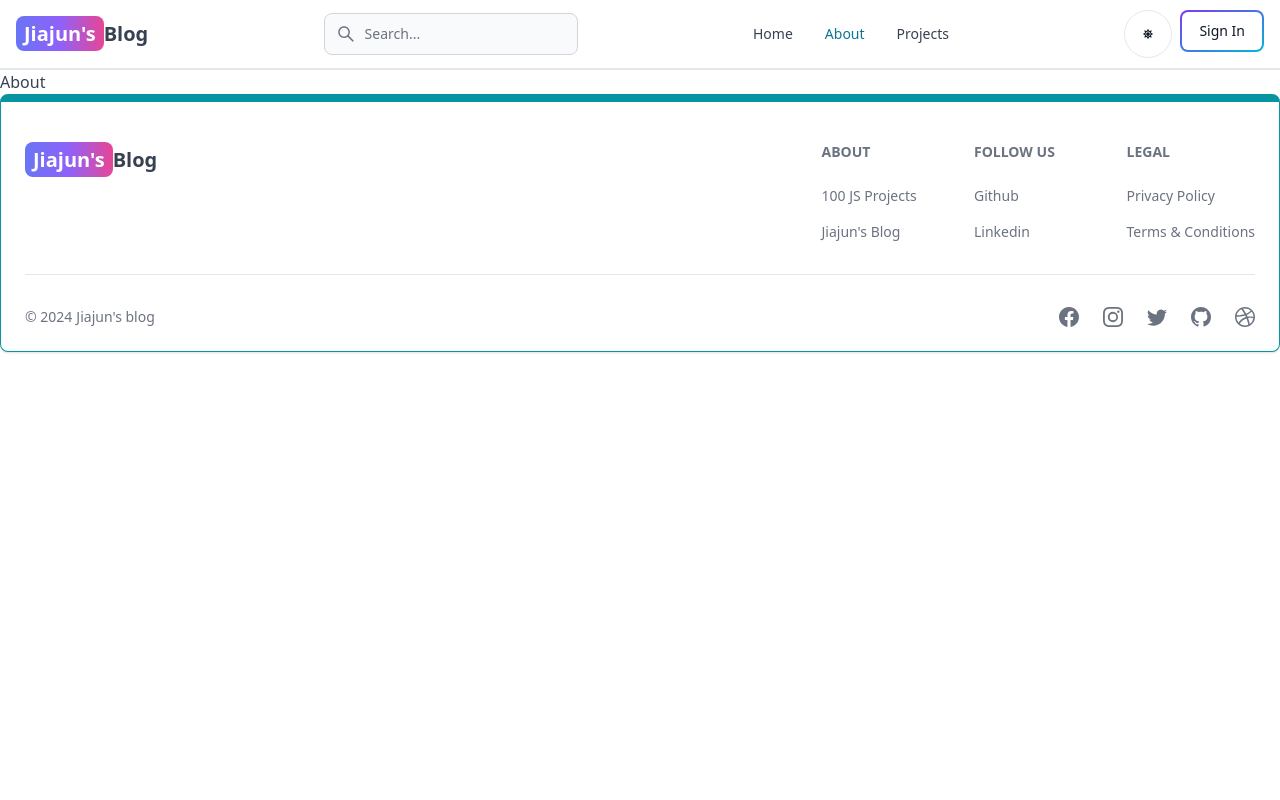
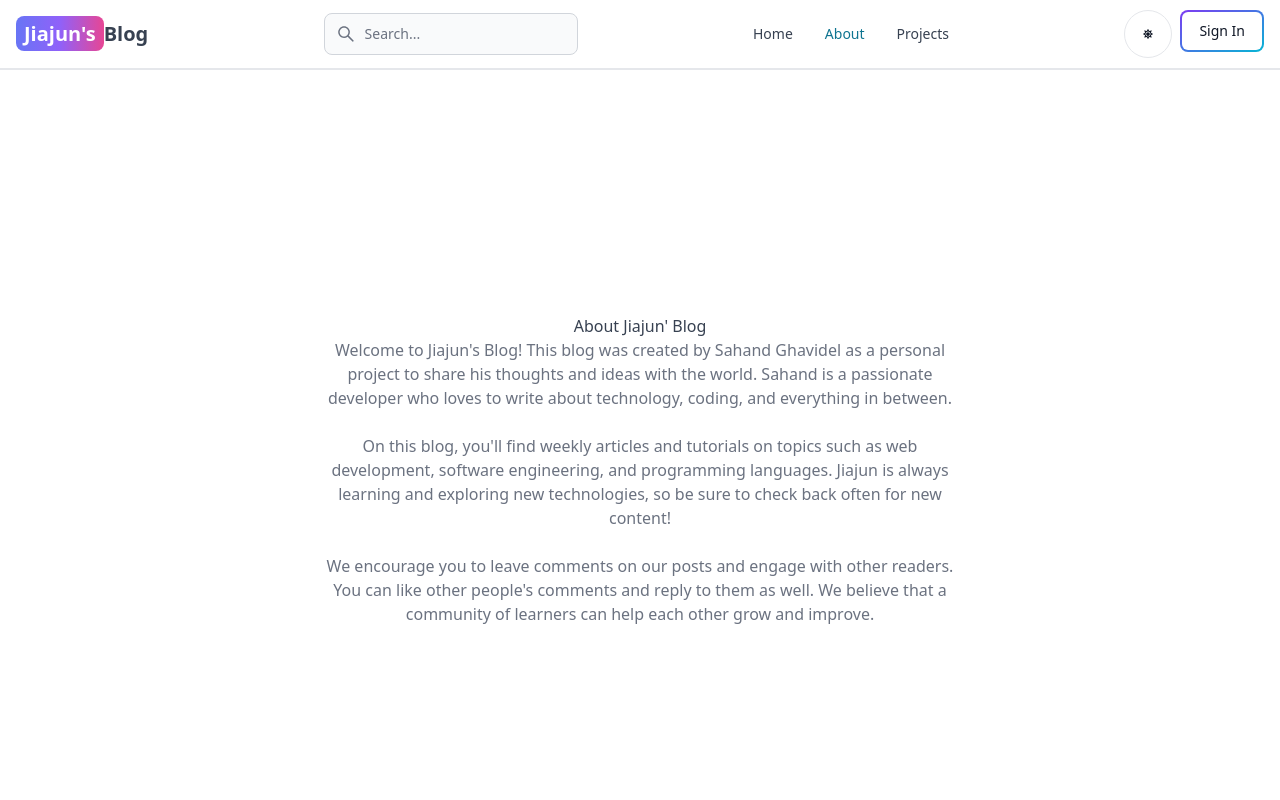
Before and after one commit to JiaJ-LLLL/mern-blog, a React (Vite) app in the folder client/: page /about in a window 1280 px wide. Shown: the top 800 px of the page. Built offline with nearby package versions, Linux system fonts and the light colour scheme; no server answers.

Commit message:
Finish about and projects page

```diff
--- a/client/src/pages/About.jsx
+++ b/client/src/pages/About.jsx
@@ -1,28 +1,35 @@
-import React from 'react';
+import React from 'react'
 
-// #region constants
+export default function About() {
+  return (
+    <div>
+      <div className='min-h-screen flex items-center justify-center'>
+        <div className='max-w-2xl mx-auto p-3 text-center'>
+            <h1>About Jiajun' Blog</h1>
+            <div className='text-md text-gray-500 flex flex-col gap-6'>
+            <p>
+              Welcome to Jiajun's Blog! This blog was created by Sahand Ghavidel
+              as a personal project to share his thoughts and ideas with the
+              world. Sahand is a passionate developer who loves to write about
+              technology, coding, and everything in between.
+            </p>
 
-// #endregion
+            <p>
+              On this blog, you'll find weekly articles and tutorials on topics
+              such as web development, software engineering, and programming
+              languages. Jiajun is always learning and exploring new
+              technologies, so be sure to check back often for new content!
+            </p>
 
-// #region styled-components
-
-// #endregion
-
-// #region functions
-
-// #endregion
-
-// #region component
-const propTypes = {};
-
-const defaultProps = {};
-
-/**
- *
- */
-const About = () => {
-    return <div>About</div>;
+            <p>
+              We encourage you to leave comments on our posts and engage with
+              other readers. You can like other people's comments and reply to
+              them as well. We believe that a community of learners can help
+              each other grow and improve.
+            </p>
+          </div>
+        </div>
+      </div>
+    </div>
+  )
 }
-// #endregion
-
-export default About;
--- a/client/src/pages/Projects.jsx
+++ b/client/src/pages/Projects.jsx
@@ -1,31 +1,12 @@
-import React from 'react';
+import React from 'react'
+import CallToAction from '../components/CallToAction'
 
-// #region constants
-
-// #endregion
-
-// #region styled-components
-
-// #endregion
-
-// #region functions
-
-// #endregion
-
-// #region component
-const propTypes = {};
-
-const defaultProps = {};
-
-/**
- *
- */
-const Projects = () => {
-    return <div>projects</div>;
+export default function Projects() {
+    return (
+        <div className='min-h-screen max-w-2xl mx-auto flex justify-center items-center flex-col gap-6 p-3'>
+          <h1 className='text-3xl font-semibold'>Pojects</h1>
+          <p className='text-md text-gray-500'>Build fun and engaging projects while learning HTML, CSS, and JavaScript!</p>
+          <CallToAction />
+        </div>
+      )
 }
-
-Projects.propTypes = propTypes;
-Projects.defaultProps = defaultProps;
-// #endregion
-
-export default Projects;
```
